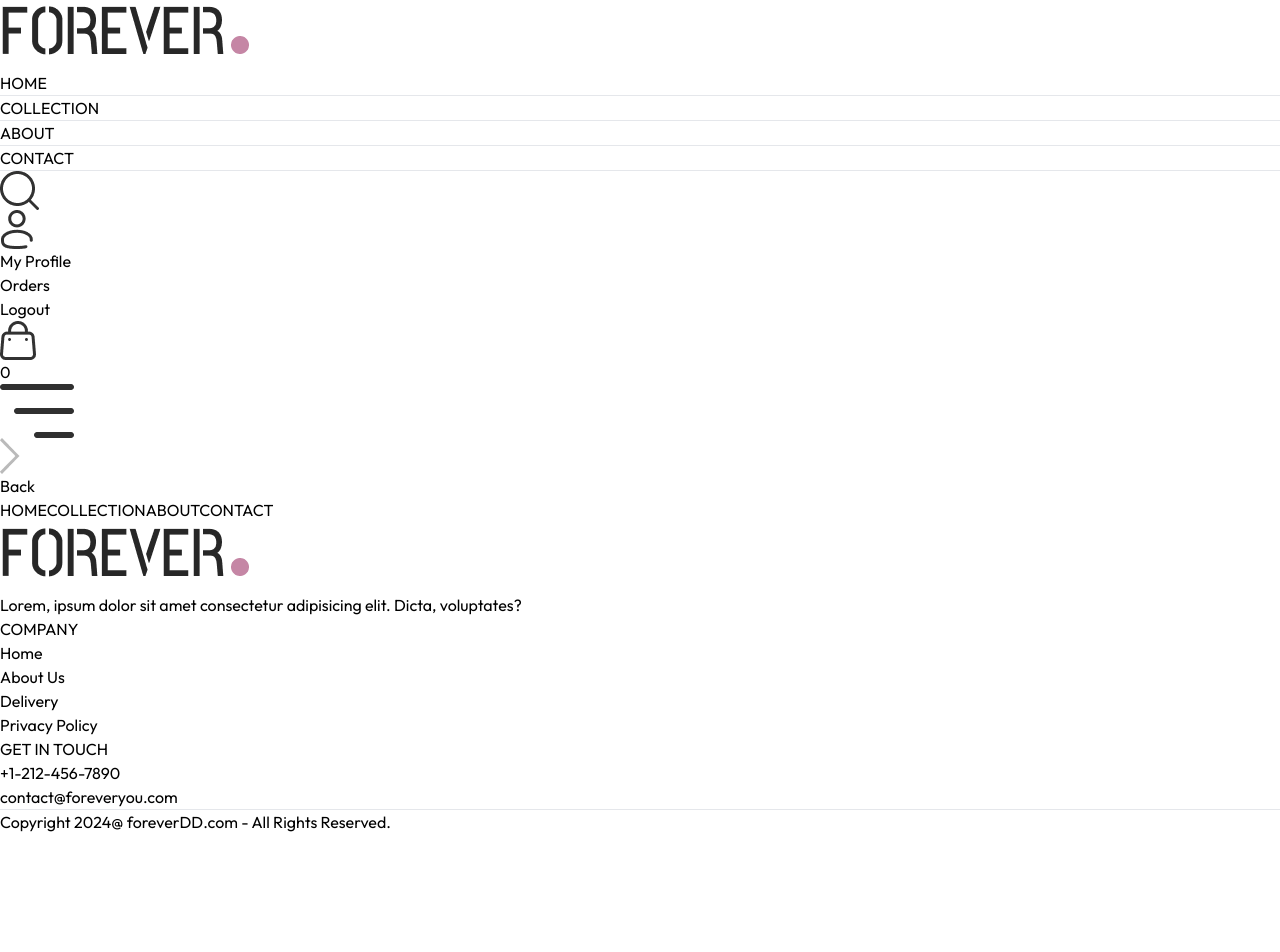
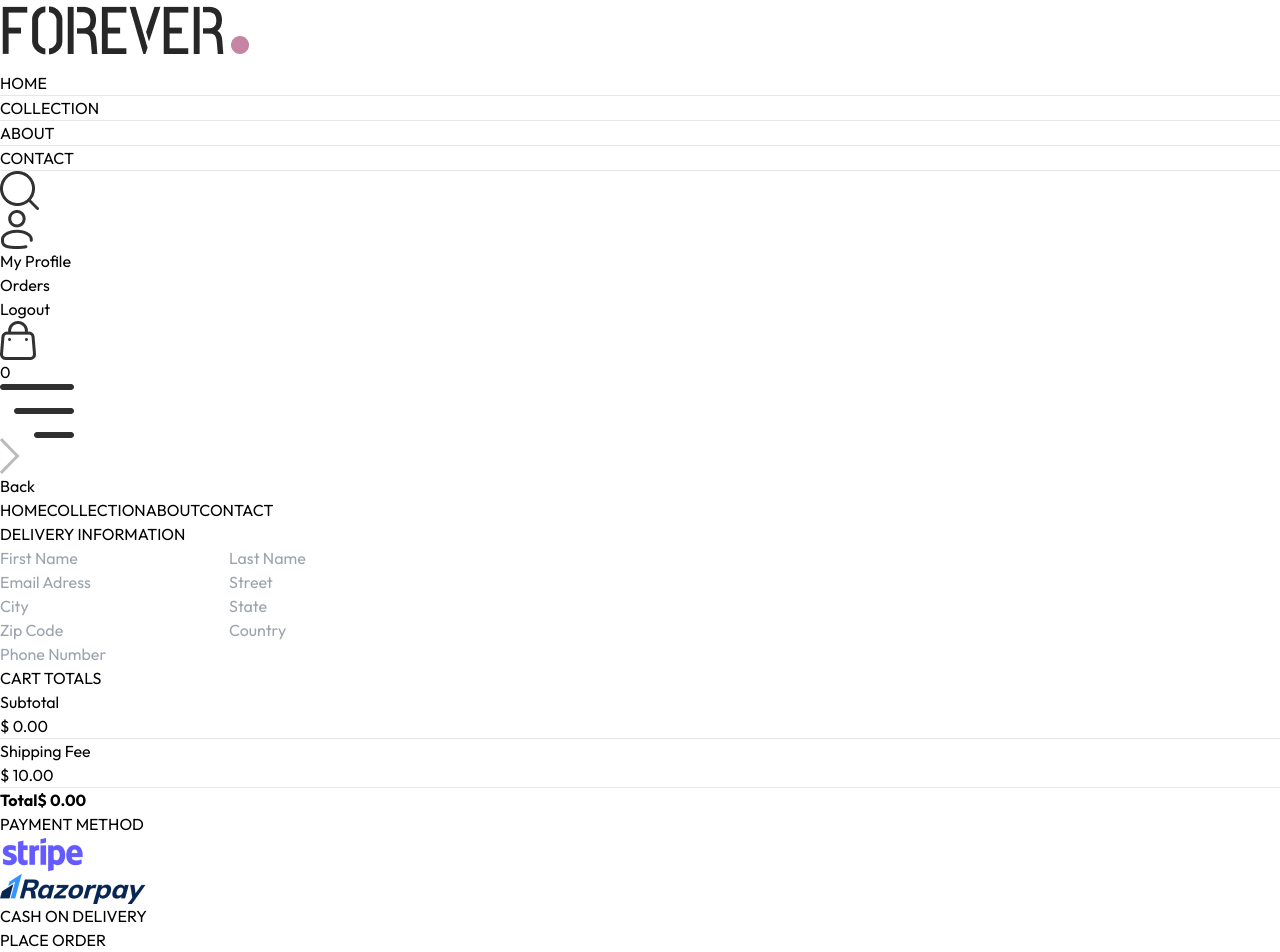
Before and after one commit to Digvijay-Dudhnale/E-Commerce-Site-Clone, a React (Vite) app in the folder frontend/: page /place-order in a window 1280 px wide. Shown: the top 952 px of the page. Before the commit the page ends 834 px from the top, so only its background shows below. Built offline with nearby package versions, Linux system fonts and the light colour scheme.

Commit message:
completed UI of place order page

```diff
--- a/frontend/src/pages/PlaceOrder.jsx
+++ b/frontend/src/pages/PlaceOrder.jsx
@@ -1,11 +1,70 @@
-import React from 'react'
+import React, { useContext, useState } from 'react'
+import Title from '../components/Title'
+import CartTotal from '../components/CartTotal'
+import { assets } from '../assets/assets'
+import { ShopContext } from '../context/ShopContext'
 
 const PlaceOrder = () => {
-  return (
-    <div>
 
-    </div>
-  )
+    const [method, setMethod] = useState("cod");
+    const {navigate} = useContext(ShopContext);
+
+    return (
+        <div className='flex flex-col sm:flex-row justify-between gap-4 pt-5 sm:pt-14 min-h-[80vh] border-t'>
+
+            {/* Left Side */}
+            <div className='flex flex-col gap-4 w-full sm:max-w-[480px]'>
+                <div className='text-xl sm:text-2xl my-3'>
+                    <Title text1={'DELIVERY'} text2={'INFORMATION'}/>
+                </div>
+                <div className='flex gap-3'>
+                    <input className='border border-gray-300 rounded py-1.5 px-3.5 w-full' type="text" placeholder='First Name'/>
+                    <input className='border border-gray-300 rounded py-1.5 px-3.5 w-full' type="text" placeholder='Last Name'/>
+                </div>
+                <input className='border border-gray-300 rounded py-1.5 px-3.5 w-full' type="email" placeholder='Email Adress'/>
+                <input className='border border-gray-300 rounded py-1.5 px-3.5 w-full' type="text" placeholder='Street'/>
+                <div className='flex gap-3'>
+                    <input className='border border-gray-300 rounded py-1.5 px-3.5 w-full' type="text" placeholder='City'/>
+                    <input className='border border-gray-300 rounded py-1.5 px-3.5 w-full' type="text" placeholder='State'/>
+                </div>
+                <div className='flex gap-3'>
+                    <input className='border border-gray-300 rounded py-1.5 px-3.5 w-full' type="number" placeholder='Zip Code'/>
+                    <input className='border border-gray-300 rounded py-1.5 px-3.5 w-full' type="text" placeholder='Country'/>
+                </div>
+                <input className='border border-gray-300 rounded py-1.5 px-3.5 w-full' type="number" placeholder='Phone Number'/>
+            </div>
+
+            {/* Right Side */}
+            <div className='mt-8'>
+                <div className='mt-8 min-w-80'>
+                    <CartTotal />
+                </div>
+
+                <div className='mt-12'>
+                    <Title text1={'PAYMENT'} text2={'METHOD'}/>
+                    {/* Payment method Selection */}
+                    <div className='flex flex-col gap-3 lg:flex-row'>
+                        <div onClick={()=>setMethod("stripe")} className='flex items-center gap-3 border p-2 px-3 cursor-pointer'>
+                            <p className={`min-w-3.5 h-3.5 border rounded-full ${method === "stripe" ? 'bg-green-400' : ""} `}></p>
+                            <img src={assets.stripe_logo} alt="" />
+                        </div>
+                        <div onClick={()=>setMethod("razorpay")} className='flex items-center gap-3 border p-2 px-3 cursor-pointer'>
+                            <p className={`min-w-3.5 h-3.5 border rounded-full ${method === "razorpay" ? 'bg-green-400' : ""} `}></p>
+                            <img src={assets.razorpay_logo} alt="" />
+                        </div>
+                        <div onClick={()=>setMethod("cod")} className='flex items-center gap-3 border p-2 px-3 cursor-pointer'>
+                            <p className={`min-w-3.5 h-3.5 border rounded-full ${method === "cod" ? 'bg-green-400' : ""} `}></p>
+                            <p className='text-gray-500 text-sm font-medium mx-4'>CASH ON DELIVERY</p>
+                        </div>
+                    </div>
+                    <div className='w-full text-end mt-8'>
+                        <button onClick={()=> navigate("/orders")} className='bg-black text-white py-3 px-16 text-sm'>PLACE ORDER</button>
+                    </div>
+                </div>
+            </div>
+
+        </div>
+    )
 }
 
 export default PlaceOrder
```
